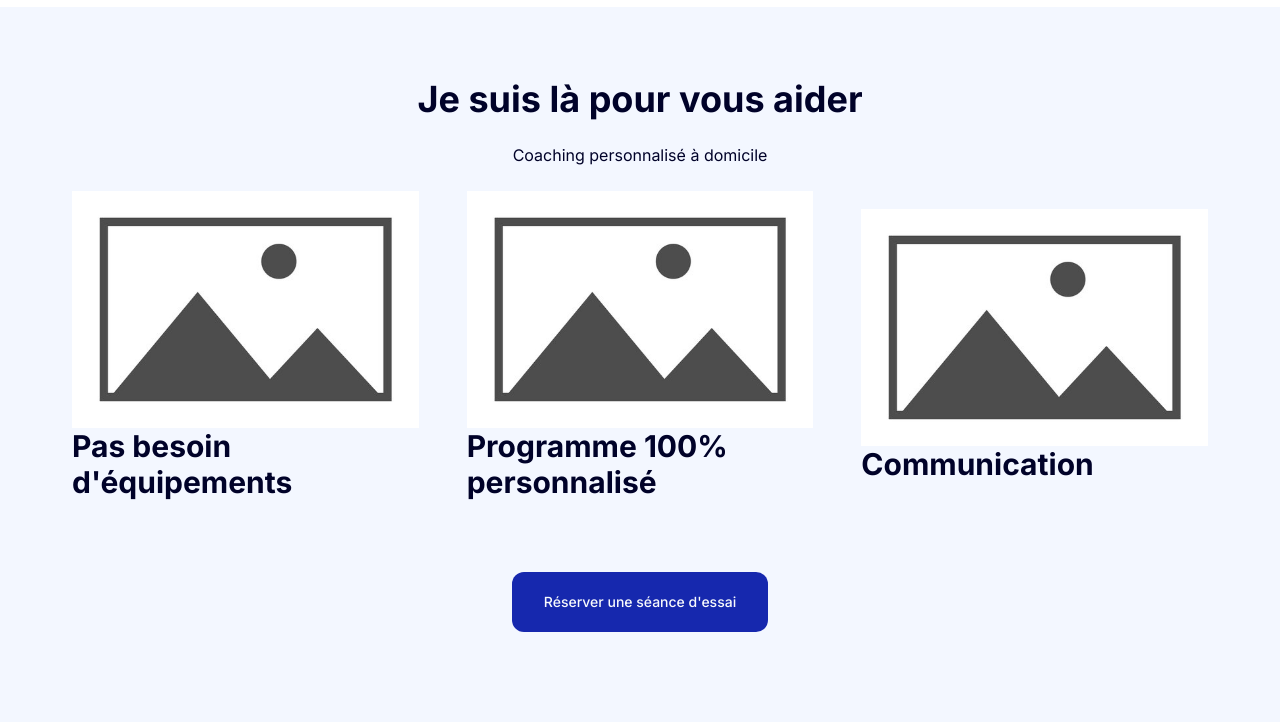
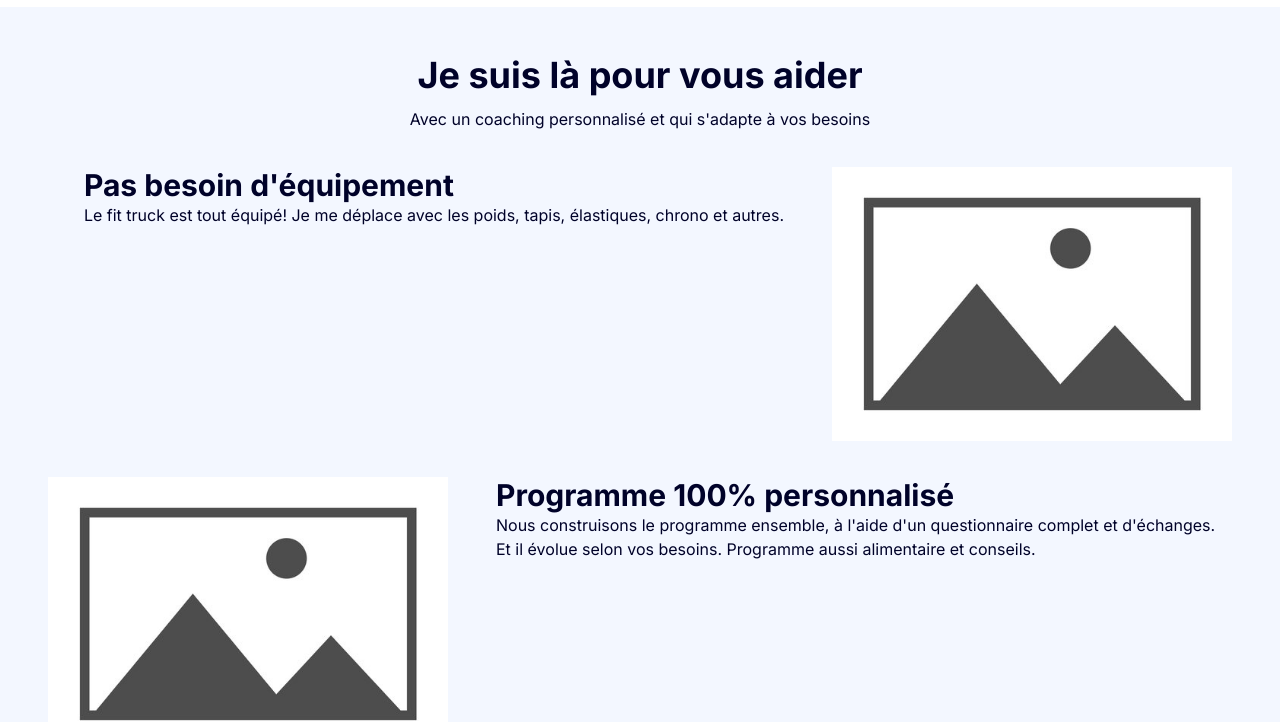
Before and after one commit to fernan-x/killian-coaching, a Next.js app: page /killian-coaching/ in a window 1280 px wide. Shown: the part 1113-1835 px from the top of the page. Built offline with nearby package versions, Linux system fonts and the light colour scheme.

Commit message:
feat: add button action + correct build error

```diff
--- a/components/section/1-hero-section.tsx
+++ b/components/section/1-hero-section.tsx
@@ -1,8 +1,9 @@
-import { Button } from "../ui/button";
 import HeroPicture from "@/assets/images/hero.png";
 import { H1, Paragraph } from "../ui/text";
+import MailToButton from "../ui/mailToButton";
 
 const HeroSection = () => {
+
   return (
     <div
       className="h-[90vh] bg-cover bg-no-repeat relative"
@@ -16,7 +17,7 @@ const HeroSection = () => {
       <div className="absolute flex flex-col gap-9 justify-center h-full w-full md:w-1/2 p-20">
         <H1 contrast>Atteignez vos objectifs physiques</H1>
         <Paragraph contrast className='text-xl'>Avec un coach diplomé d&apos;état affilié service à la personne</Paragraph>
-        <Button>Réserver une séance d&apos;essai</Button>
+        <MailToButton>Réserver une séance d&apos;essai</MailToButton>
       </div>
     </div>
   );
--- a/components/section/2-problem-solution-section.tsx
+++ b/components/section/2-problem-solution-section.tsx
@@ -21,7 +21,7 @@ const ProblemSolutionSection = () => {
       <div className="flex-1">
         <H2>Un coaching de proximité</H2>
         <ul className="my-4">
-          <li>Vous n’avez pas de matériel de sport à disposition ?</li>
+          <li>Vous n&apos;avez pas de matériel de sport à disposition ?</li>
           <li>Vous voulez plus que des vidéos en ligne pour votre suivi sportif ?</li>
           <li>Vous...</li>
         </ul>
--- a/components/section/3-key-benefit-section.tsx
+++ b/components/section/3-key-benefit-section.tsx
@@ -2,34 +2,47 @@ import Image from 'next/image'
 import Container from "../ui/container";
 import { H2, H3, Paragraph } from "../ui/text";
 import Placeholder from '../ui/placeholder';
-import { Button } from '../ui/button';
+import MailToButton from '../ui/mailToButton';
 
-const KeyBenefitSectionRow = ({ children }: React.PropsWithChildren) => {
-  return <div>{children}</div>
+interface KeyBenefitSectionRowProps {
+  picture: any;
+  title: string;
+  content: string;
+}
+
+const KeyBenefitSectionRow = ({ picture, title, content }: KeyBenefitSectionRowProps) => {
+  return <div className='flex w-full gap-12 even:flex-row-reverse'>
+    <Placeholder />
+    <div>
+      <H3>{title}</H3>
+      <Paragraph>{content}</Paragraph>
+    </div>
+  </div>
 }
 
 const KeyBenefitSection = () => {
   return <Container>
-    <div className="flex flex-col justify-center items-center text-center gap-6 pt-6">
+    <div className="flex flex-col justify-center items-center text-center gap-3">
       <H2>Je suis là pour vous aider</H2>
-      <Paragraph>Coaching personnalisé à domicile</Paragraph>
+      <Paragraph>Avec un coaching personnalisé et qui s&apos;adapte à vos besoins</Paragraph>
     </div>
-    <div className="flex-1 flex flex-col items-center px-6 gap-12 md:grid md:grid-cols-3">
-      <KeyBenefitSectionRow>
-        <Placeholder />
-        <H3>Pas besoin d&apos;équipements</H3>
-      </KeyBenefitSectionRow>
-      <KeyBenefitSectionRow>
-        <Placeholder />
-        <H3>Programme 100% personnalisé</H3>
-      </KeyBenefitSectionRow>
-      <KeyBenefitSectionRow>
-        <Placeholder />
-        <H3>Communication</H3>
-      </KeyBenefitSectionRow>
-    </div>
-    <div className="flex flex-col justify-center items-center text-center gap-6 p-12">
-      <Button>Réserver une séance d&apos;essai</Button>
+    <KeyBenefitSectionRow
+      picture={null}
+      title={`Pas besoin d'équipement`}
+      content='Le fit truck est tout équipé! Je me déplace avec les poids, tapis, élastiques, chrono et autres.'
+    />
+    <KeyBenefitSectionRow
+      picture={null}
+      title={`Programme 100% personnalisé`}
+      content={`Nous construisons le programme ensemble, à l'aide d'un questionnaire complet et d'échanges. Et il évolue selon vos besoins. Programme aussi alimentaire et conseils.`}
+    />
+    <KeyBenefitSectionRow
+      picture={null}
+      title='A domicile, à distance, rien ne change'
+      content='Nous communiquons en dehors des séances par messagerie, je fais des retours sur les vidéos des coaching a distance, je ne donne pas juste une programme.'
+    />
+    <div className="flex flex-col justify-center items-center text-center">
+      <MailToButton>Séance découverte offerte</MailToButton>
     </div>
   </Container>;
 };
--- a/components/section/6-faq-section.tsx
+++ b/components/section/6-faq-section.tsx
@@ -13,9 +13,9 @@ const FAQElements: FAQElement[] = [
     id: 1,
     title: 'Quels sont les avantages de faire appel à un coach sportif à domicile ?',
     response: <>
-      <b>Personnalisation de l'entraînement</b> : Péparation des programmes d'entraînement personnalisés en fonction des objectifs, du niveau de forme physique, des besoins spécifiques et des éventuelles limitations de chaque individu.
+      <b>Personnalisation de l&apos;entraînement</b> : Péparation des programmes d&apos;entraînement personnalisés en fonction des objectifs, du niveau de forme physique, des besoins spécifiques et des éventuelles limitations de chaque individu.
       <br/><br/>
-      <b>Flexibilité horaire</b> : Vous avez la possibilité de planifier les séances d'entraînement selon votre emploi du temps et vos disponibilités, ce qui offre une grande flexibilité pour concilier vie professionnelle, familiale et sportive.
+      <b>Flexibilité horaire</b> : Vous avez la possibilité de planifier les séances d&apos;entraînement selon votre emploi du temps et vos disponibilités, ce qui offre une grande flexibilité pour concilier vie professionnelle, familiale et sportive.
       <br/><br/>
       <b>Motivation et encouragement</b> : Le coach sportif joue un rôle crucial en matière de motivation en vous encourageant, en vous poussant à donner le meilleur de vous-même et en vous aidant à maintenir la discipline nécessaire pour atteindre vos objectifs.
     </>,
@@ -24,21 +24,21 @@ const FAQElements: FAQElement[] = [
     id: 2,
     title: 'Quels équipements dois-je avoir à ma disposition pour les séances d\'entraînement à domicile ?',
     response: <>
-      Pour les séances de coaching vous n'avez pas besoin de matériel en particulier je me déplace directement avec tous le métériel nécessaire.
+      Pour les séances de coaching vous n&apos;avez pas besoin de matériel en particulier je me déplace directement avec tous le métériel nécessaire.
     </>
   },
   {
     id: 3,
     title: 'Y a-t-il des restrictions d\'âge ou de condition physique pour travailler avec vous ?',
     response: <>
-      Non, je travaille avec des clients de tous âges et niveaux de condition physique. Mon objectif est d'adapter mes programmes d'entraînement à chaque individu, en prenant en compte leurs besoins spécifiques, leurs objectifs et leurs éventuelles limitations physiques. Si vous avez des préoccupations particulières concernant votre âge ou votre condition physique, n'hésitez pas à me contacter pour discuter de la meilleure approche pour vous.
+      Non, je travaille avec des clients de tous âges et niveaux de condition physique. Mon objectif est d&apos;adapter mes programmes d&apos;entraînement à chaque individu, en prenant en compte leurs besoins spécifiques, leurs objectifs et leurs éventuelles limitations physiques. Si vous avez des préoccupations particulières concernant votre âge ou votre condition physique, n&apos;hésitez pas à me contacter pour discuter de la meilleure approche pour vous.
     </>
   },
   {
     id: 4,
     title: 'À quelle fréquence devrais-je m\'entraîner avec un coach sportif ?',
     response: <>
-      La fréquence d'entraînement avec un coach sportif dépend de vos objectifs, de votre niveau de forme physique et de votre disponibilité. Nous pouvons discuter ensemble de la fréquence qui vous convient le mieux lors de notre première rencontre, en prenant en compte vos besoins spécifiques et vos contraintes personnelles.
+      La fréquence d&apos;entraînement avec un coach sportif dépend de vos objectifs, de votre niveau de forme physique et de votre disponibilité. Nous pouvons discuter ensemble de la fréquence qui vous convient le mieux lors de notre première rencontre, en prenant en compte vos besoins spécifiques et vos contraintes personnelles.
     </>
   },
   {
@@ -52,9 +52,9 @@ const FAQElements: FAQElement[] = [
     id: 6,
     title: 'Que faire en cas d\'annulation ou de report de séance ?',
     response: <>
-      Si vous avez besoin d'annuler ou de reporter une séance, il est préférablede me tenir informer dès que possible.
+      Si vous avez besoin d&apos;annuler ou de reporter une séance, il est préférablede me tenir informer dès que possible.
       <br/>
-      Je recommande de le faire au moins 24 heures à l'avance pour me permettre de réorganiser mon planning.
+      Je recommande de le faire au moins 24 heures à l&apos;avance pour me permettre de réorganiser mon planning.
     </>
   },
 ]
--- a/components/ui/container.tsx
+++ b/components/ui/container.tsx
@@ -1,7 +1,7 @@
 const Container = ({ children, ...props }: React.PropsWithChildren) => {
   return (
     <div
-      className="min-h-[300px] flex flex-col items-center gap-6 p-12 bg-[#F3F7FF] even:bg-white"
+      className="min-h-[300px] flex flex-col items-center gap-9 p-12 bg-[#F3F7FF] even:bg-white"
       {...props}
     >
       {children}
--- /dev/null
+++ b/components/ui/mailToButton.tsx
@@ -0,0 +1,13 @@
+'use client'
+
+import React from 'react';
+import { Button } from './button';
+import { useMailTo } from '@/hooks/useMailTo';
+
+const MailToButton = ({ children }: React.PropsWithChildren) => {
+    const onMailTo = useMailTo();
+
+    return <Button onClick={onMailTo}>{children}</Button>;
+};
+
+export default MailToButton;
--- /dev/null
+++ b/hooks/useMailTo.ts
@@ -0,0 +1,9 @@
+import { useCallback } from "react";
+
+export const useMailTo = () => {
+    const onMailTo = useCallback(() => {
+        window.location.href = 'mailto:killiancoaching.pro@gmail.com';
+    }, []);
+
+    return onMailTo;
+}
```
